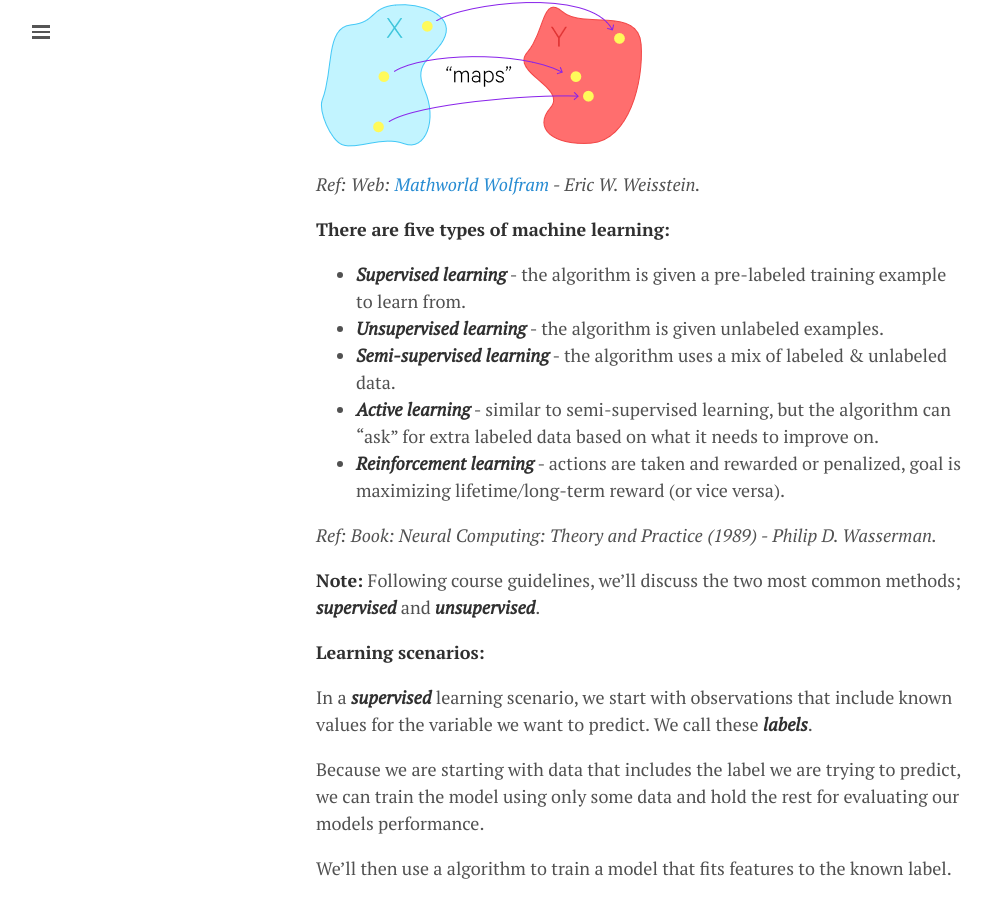
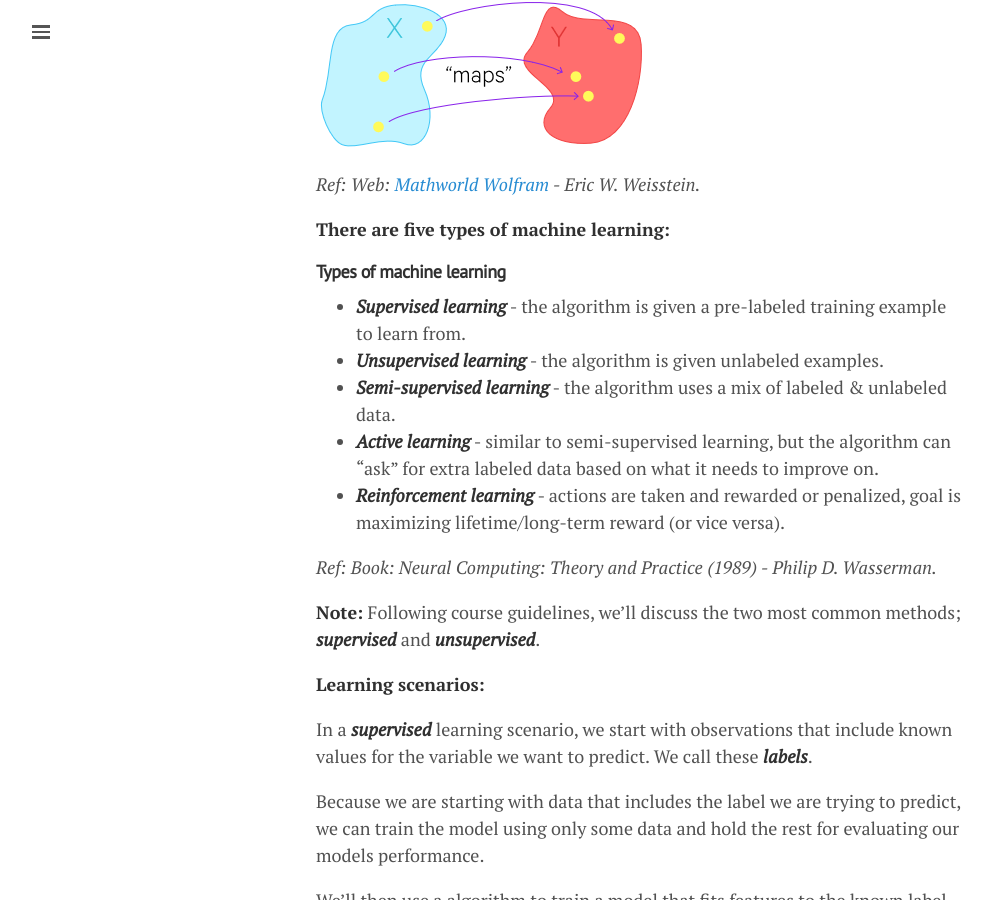
Before and after one commit to lgeurts/lgeurts.github.io, a Jekyll site: the page built from _posts/2018-06-29-artificial-intelligence-basics.md, in a window 1280 px wide and 900 px high, scrolled down 1327 px. Shown: the whole window, without its empty margins (0-992 px from the left). Built offline with Jekyll 4.4.1, drawn with Linux system fonts in a browser that asks for light colours; nearby versions of some CDN libraries.

Commit message:
Update 2018-06-29-artificial-intelligence-basics.md

```diff
--- a/_posts/2018-06-29-artificial-intelligence-basics.md
+++ b/_posts/2018-06-29-artificial-intelligence-basics.md
@@ -42,6 +42,7 @@ At heart, a function is the mapping from a set in a ***domain*** to a set in a *
 *Ref: Web: [Mathworld Wolfram](http://mathworld.wolfram.com/) - Eric W. Weisstein.*
 
 **There are five types of machine learning:**
+#### **Types of machine learning**
 
 * ***Supervised learning*** - the algorithm is given a pre-labeled training example to learn from.
 * ***Unsupervised learning*** - the algorithm is given unlabeled examples.
```
